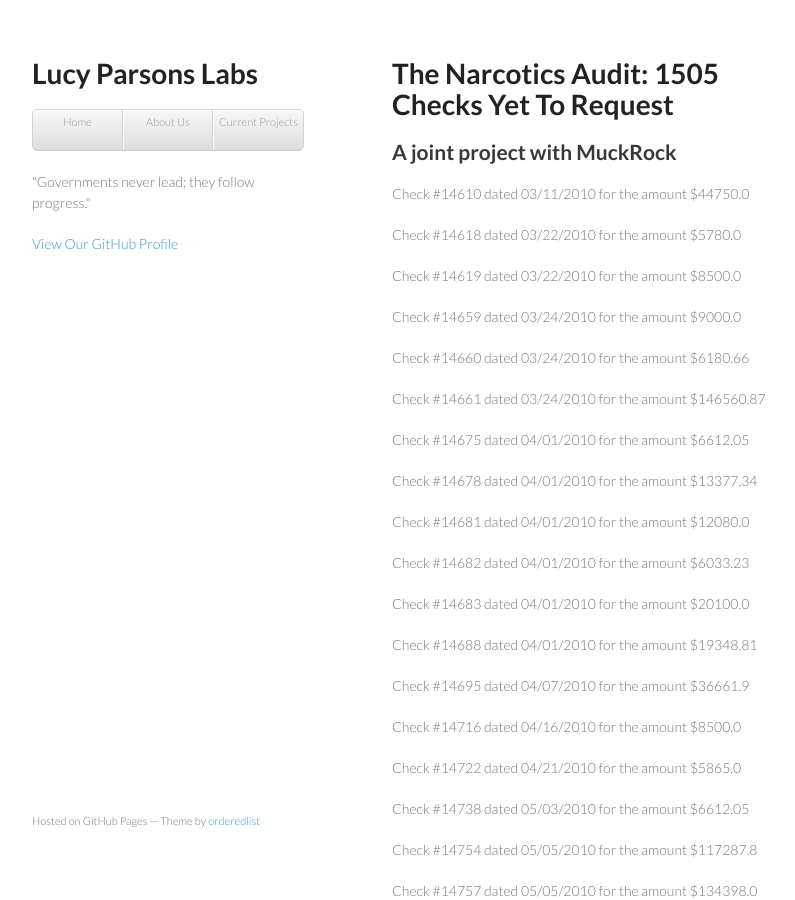
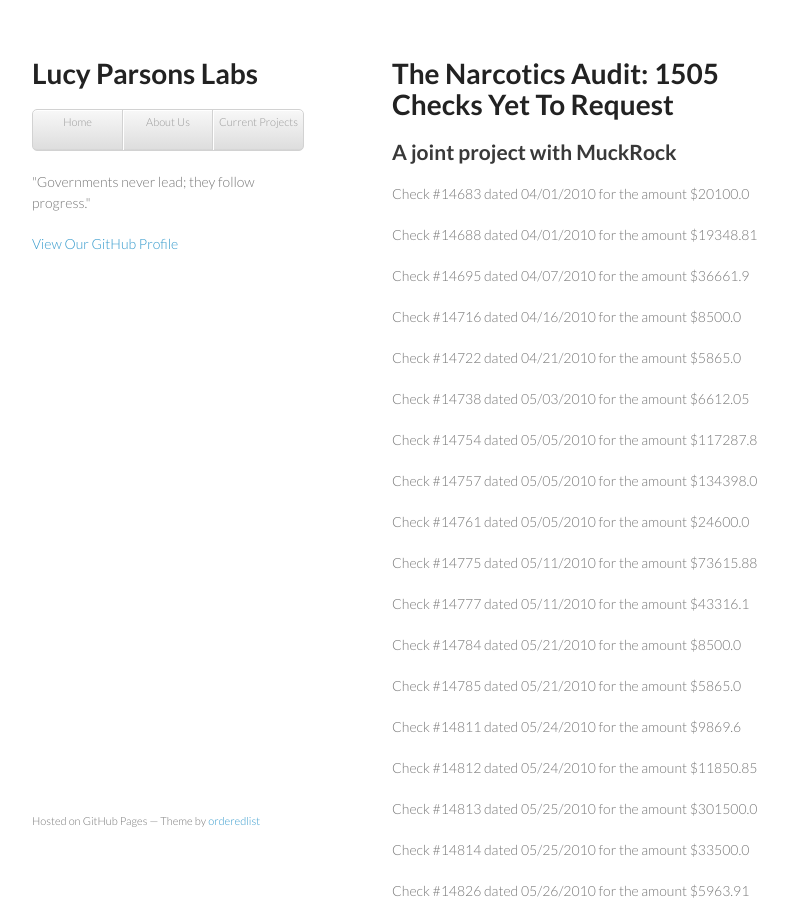
Before and after one commit to pmocek/lucyparsons.github.io, a Jekyll site: the page built from projects/checks.html, in a window 1280 px wide and 900 px high. Shown: the whole window, without its empty margins (178-973 px from the left). Built offline with Jekyll 4.4.1, drawn with Linux system fonts in a browser that asks for light colours.

Commit message:
Update checks list: remove 14610 through 14682
Via Muckrock, I
[requested](https://www.muckrock.com/foi/chicago-169/1505ml-checks-14610-through-14682-22502/)
checks 14610, 14618, 14619, 14659, 14660, 14661, 14675, 14678, 14681,
14682 on 2015-11-20.

```diff
--- a/projects/checks.html
+++ b/projects/checks.html
@@ -6,16 +6,6 @@
       <section>
       <h1>The Narcotics Audit: 1505 <p>Checks Yet To Request</h1>
       <h2>A joint project with MuckRock</h2>
-<p>Check #14610 dated 03/11/2010 for the amount $44750.0</p>
-<p>Check #14618 dated 03/22/2010 for the amount $5780.0</p>
-<p>Check #14619 dated 03/22/2010 for the amount $8500.0</p>
-<p>Check #14659 dated 03/24/2010 for the amount $9000.0</p>
-<p>Check #14660 dated 03/24/2010 for the amount $6180.66</p>
-<p>Check #14661 dated 03/24/2010 for the amount $146560.87</p>
-<p>Check #14675 dated 04/01/2010 for the amount $6612.05</p>
-<p>Check #14678 dated 04/01/2010 for the amount $13377.34</p>
-<p>Check #14681 dated 04/01/2010 for the amount $12080.0</p>
-<p>Check #14682 dated 04/01/2010 for the amount $6033.23</p>
 <p>Check #14683 dated 04/01/2010 for the amount $20100.0</p>
 <p>Check #14688 dated 04/01/2010 for the amount $19348.81</p>
 <p>Check #14695 dated 04/07/2010 for the amount $36661.9</p>
```
